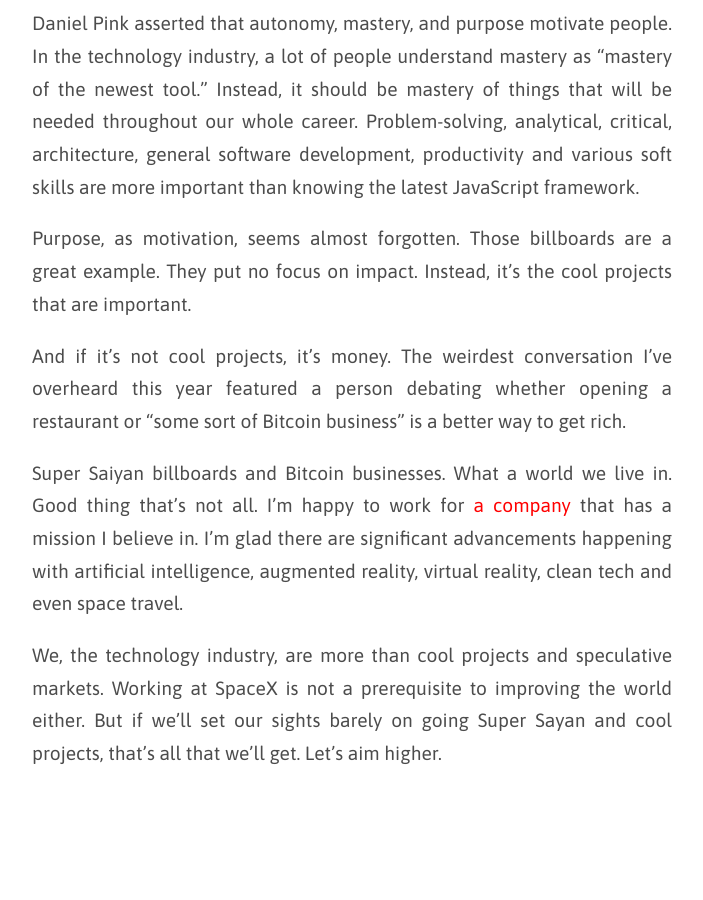
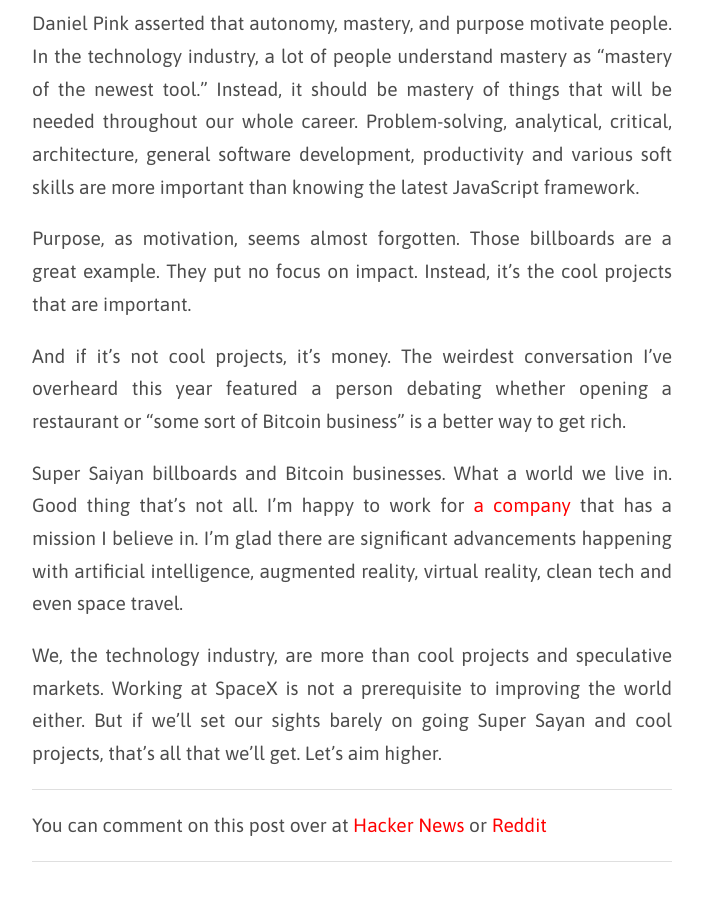
Before and after one commit to mmozuras/mmozuras.github.com, a Jekyll site: the page built from post/_posts/2017-12-04-cool-projects.md, in a window 1280 px wide and 900 px high, scrolled down 2363 px. Shown: the whole window, without its empty margins (288-991 px from the left). Built offline with Jekyll 4.4.1, drawn with Linux system fonts in a browser that asks for light colours; comment, search, counter and statistics services are not loaded; before the commit the page ends 3171 px from its top, so only the background shows below that; some of the changed lines change nothing that is shown.

Commit message:
Add reddit and hn links to "Cool Projects"

```diff
--- a/post/_posts/2017-12-04-cool-projects.md
+++ b/post/_posts/2017-12-04-cool-projects.md
@@ -2,6 +2,8 @@
 layout: post
 title: Cool Projects
 background: silicon_valley
+reddit: https://www.reddit.com/r/programming/comments/7hgs3x/cool_projects_dragonball_z_billboards_why_silicon/
+hn: https://news.ycombinator.com/item?id=15842553
 ---
 
 A year and a half ago, my friend recommended me to watch the TV show "Silicon Valley." I was aware of the show's existence but had not found the time to check it out. My friend pitched the show as funny, parodying tech industry and having the main character looking and having mannerisms similar to mine. I accepted two of those three statements.
```
